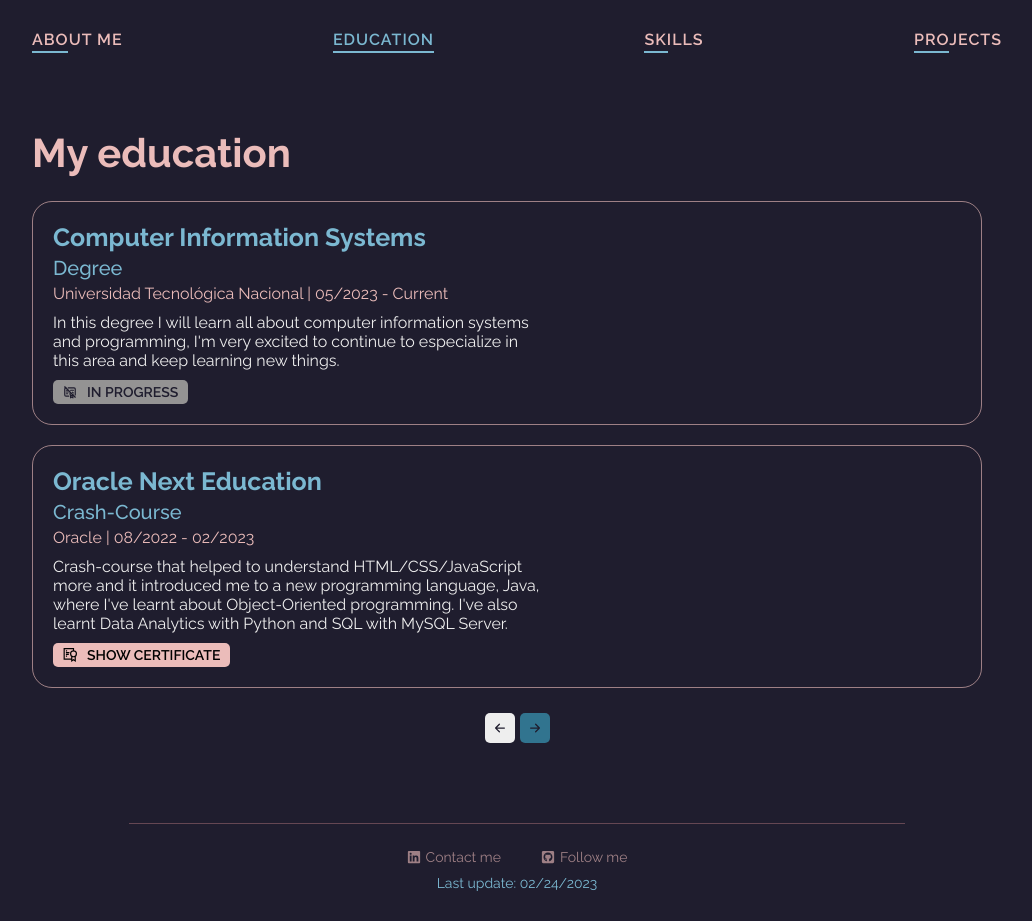
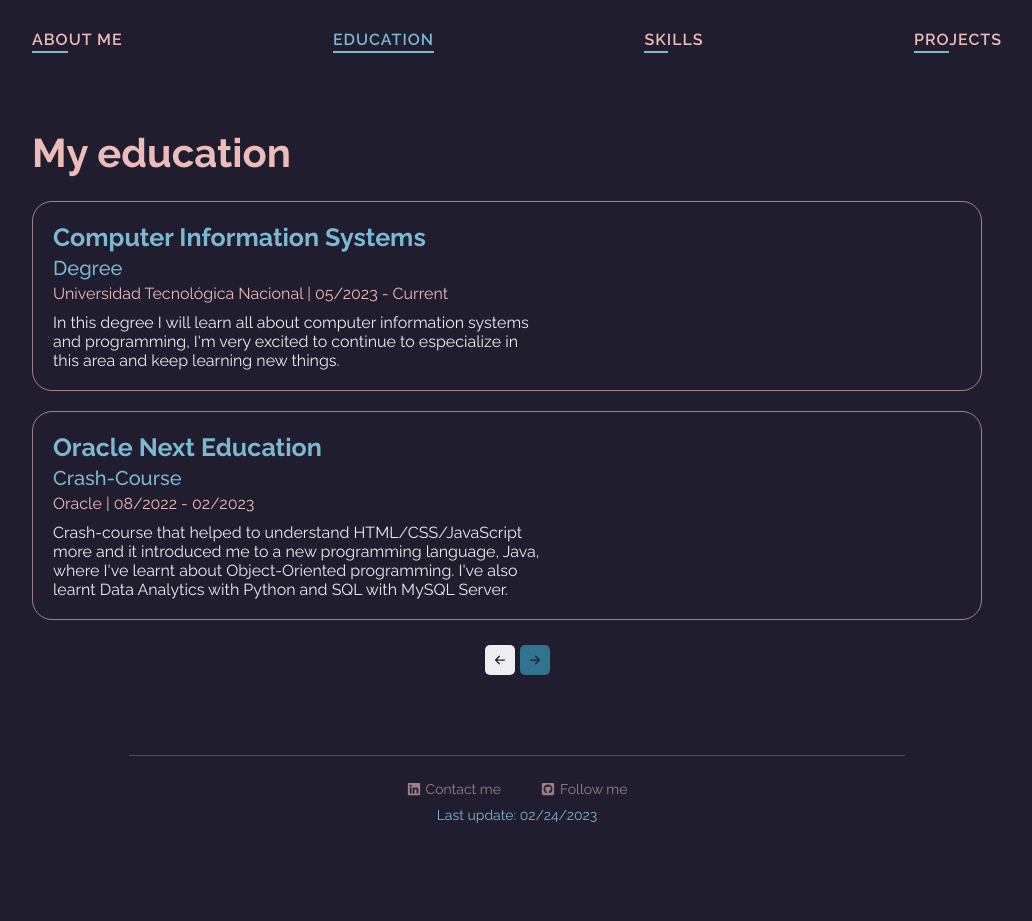
Before and after one commit to LucaCuello/MyPortfolio, a React (Vite) app: page /education in a window 1280 px wide. Shown: the whole page, without its empty margins (123-1155 px from the left). After the commit the page ends 853 px from the top, so only its background shows below. Built offline with nearby package versions, Linux system fonts and the light colour scheme.

Commit message:
Commented code to refactor later

```diff
--- a/src/components/educationCard/EducationCard.tsx
+++ b/src/components/educationCard/EducationCard.tsx
@@ -38,11 +38,11 @@ export const EducationCard = ({
         </span>
       </div>
       <p className="card-description">{description}</p>
-      <EducationCardButton
+      {/* <EducationCardButton
         certificateLink={certificateLink}
         certificateAvailible={certificateAvailible}
         certificateImage={certificateImage}
-      />
+      /> */}
     </motion.div>
   );
 };
```
